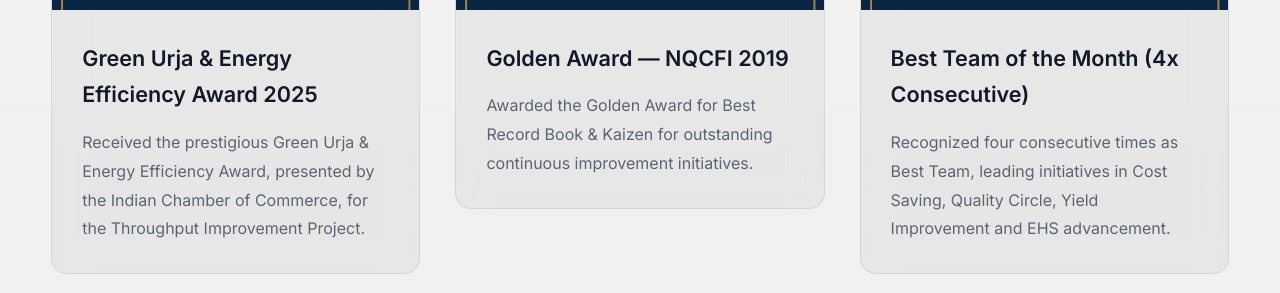
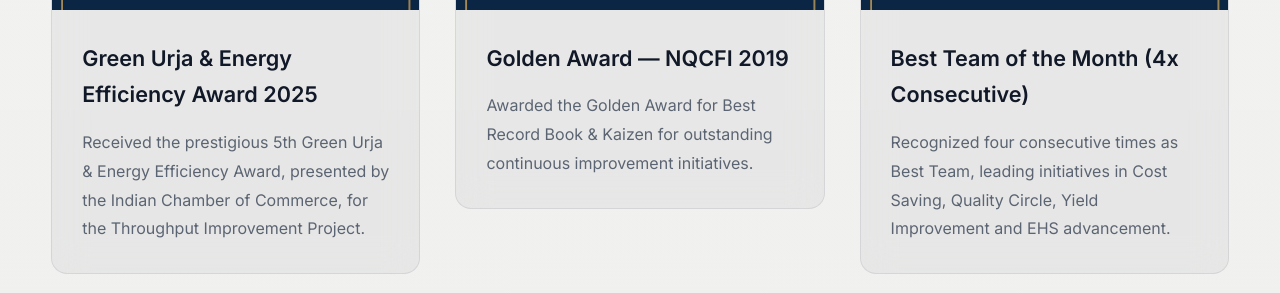
Before and after one commit to marmikkorat/marmikkorattest, a React (Vite) app: page / in a window 1280 px wide. Shown: the part 10220-10513 px from the top of the page. Built offline with nearby package versions, Linux system fonts and the light colour scheme.

Commit message:
Update portfolioData.js

```diff
--- a/src/data/portfolioData.js
+++ b/src/data/portfolioData.js
@@ -258,7 +258,7 @@
   {
     title: "Green Urja & Energy Efficiency Award 2025",
     description:
-      "Received the prestigious Green Urja & Energy Efficiency Award, presented by the Indian Chamber of Commerce, for the Throughput Improvement Project.",
+      "Received the prestigious 5th Green Urja & Energy Efficiency Award, presented by the Indian Chamber of Commerce, for the Throughput Improvement Project.",
     image: achGreenUrja
   },
   {
```
